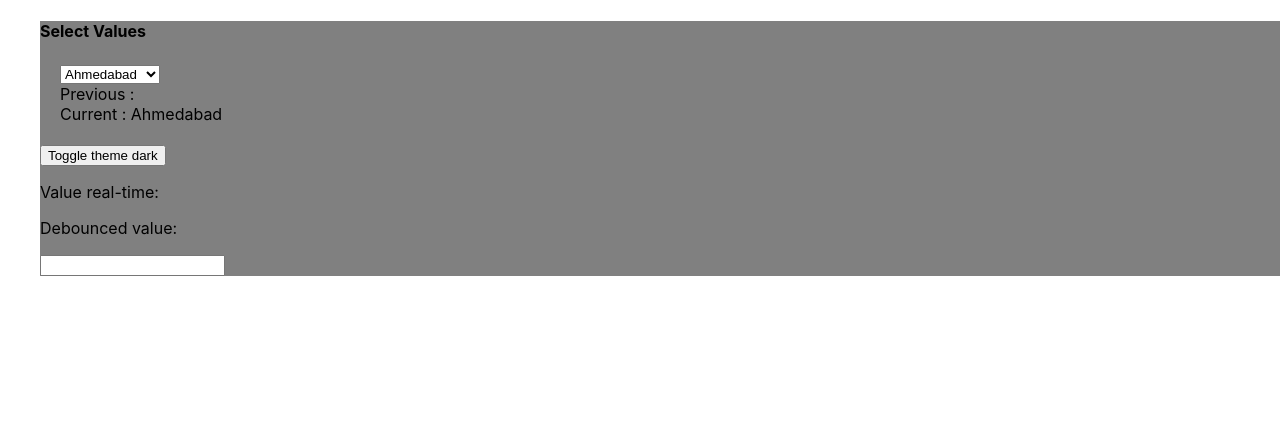
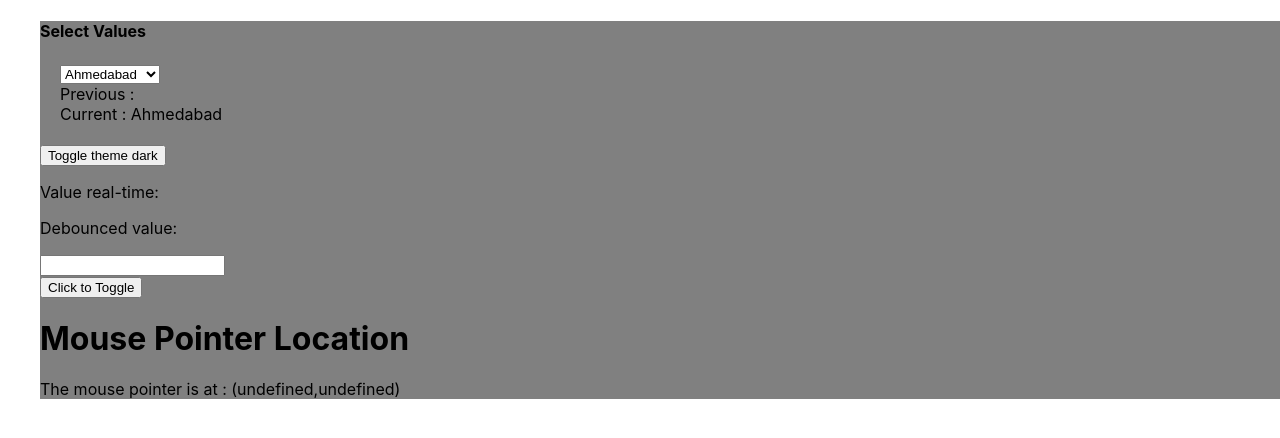
Before and after one commit to mohitporwal26/custom-hook, a React (Create React App) app: page / in a window 1280 px wide. Shown: the top 438 px of the page. Built offline with nearby package versions, Linux system fonts and the light colour scheme.

Commit message:
new custom hooks

```diff
--- a/src/Component/Dashboard.jsx
+++ b/src/Component/Dashboard.jsx
@@ -1,7 +1,10 @@
 import { useState } from "react";
 import useLocalStorage from "../useLocalStorageHook/useLocalStorage";
-import usePrevious from "../usepreviousHook/usePrevious";
+import usePrevious from "../usePreviousHook/usePrevious";
 import useDebounce from "../useDebouncing/useDebounce";
+import useToggle from "../useToggle/useToggle";
+import useMousePosition from "../useMousePosition/useMousePosition";
+
 const cities = ["Ahmedabad", "Surat", "Gandhinagar", "Delhi", "Mumbai"];
 
 export const Dashboard = () => {
@@ -9,6 +12,9 @@ export const Dashboard = () => {
   const previousValue = usePrevious(selection) ?? "";
   const [theme, setTheme] = useLocalStorage("theme", "dark");
   const [value, setValue] = useState("");
+  const [isTextChanged, setIsTextChanged] = useToggle();
+  const { x, y } = useMousePosition();
+
   const debouncedValue = useDebounce(value, 500);
 
   const handleChange = (event) => {
@@ -44,6 +50,16 @@ export const Dashboard = () => {
         <p>Debounced value: {debouncedValue}</p>
         <input type="text" value={value} onChange={handleChange} />
       </div>
+      <div>
+        <button onClick={setIsTextChanged}>
+          {isTextChanged ? "Toggled" : "Click to Toggle"}
+        </button>
+      </div>
+      <div>
+        <h1>Mouse Pointer Location</h1>
+        <p>The mouse pointer is at : {`(${x},${y})`}</p>
+        {/* The x,y coordinates will be updated as you move your mouse.*/}
+      </div>
     </div>
   );
 };
--- /dev/null
+++ b/src/useMousePosition/useMousePosition.jsx
@@ -0,0 +1,37 @@
+import { useState, useEffect } from 'react';
+
+/**
+ * @typedef {Object} MousePosition
+ * @property {number} x - X Coordinate of the mouse
+ * @property {number} y - Y Coordinate of the mouse.
+ */
+
+/**
+ *
+ * Custom hook which return an object with current coordinates of mouse pointer.
+ * @return {MousePosition} Object containing the coordinates of the mouse pointer.
+ */
+const useMousePosition = () => {
+  const [coordinates, setCoordinates] = useState({});
+
+  useEffect(() => {
+    // Event listener to track the mouse location.
+    const eventHandler = (e) => {
+      const mousePosition = {
+        x: e.clientX,
+        y: e.clientY,
+      };
+
+      setCoordinates(mousePosition);
+    };
+    window.addEventListener('mousemove', eventHandler);
+
+    return () => {
+      window.removeEventListener('mousemove', eventHandler);
+    };
+  }, []);
+
+  return coordinates;
+};
+
+export default useMousePosition;
--- /dev/null
+++ b/src/useToggle/useToggle.jsx
@@ -0,0 +1,14 @@
+import { useCallback, useState } from "react";
+
+const useToggle = (initialState = false) => {
+    // Initialize the state
+    const [state, setState] = useState(initialState);
+
+    // Define and memorize toggler function in case we pass down the component,
+    // This function change the boolean value to it's opposite value
+    const toggle = useCallback(() => setState(state => !state), []);
+
+    return [state, toggle]
+}
+
+export default useToggle;
```
Also changed, not shown: src/usePreviousHook/usePrevious.jsx (renamed from src/usepreviousHook/usePrevious.jsx).
